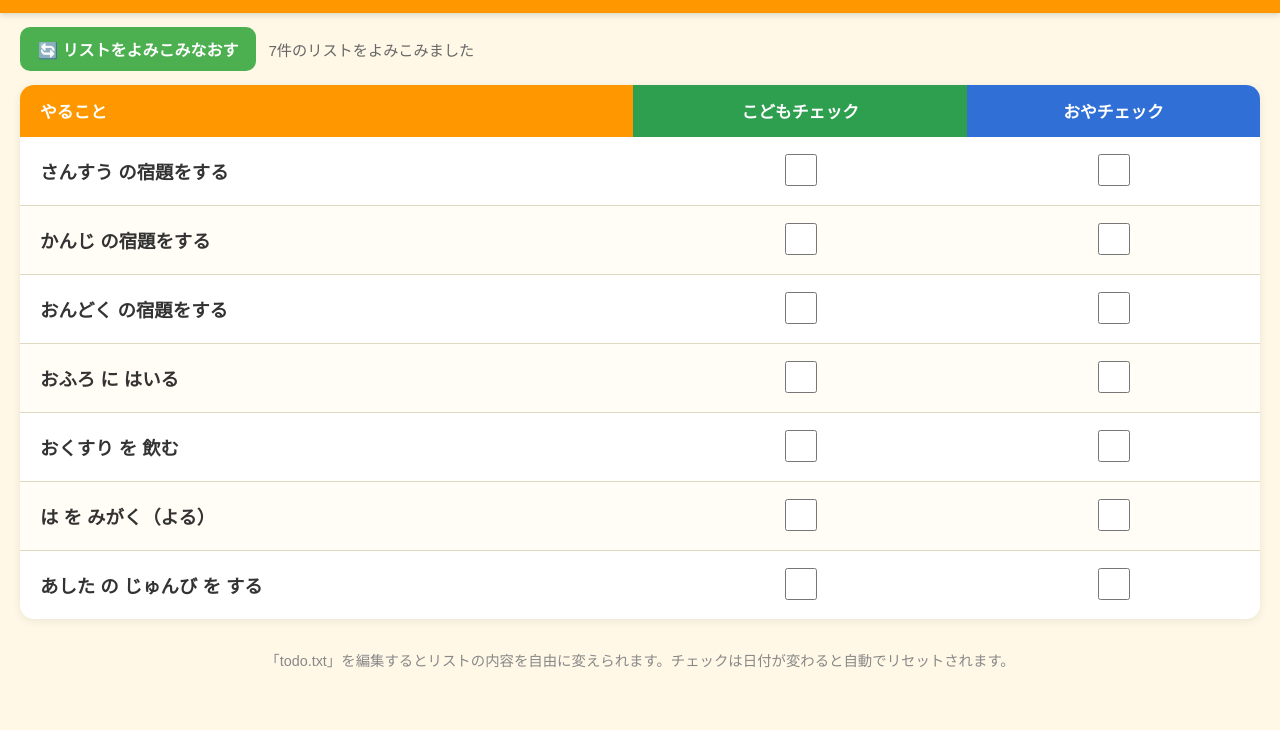
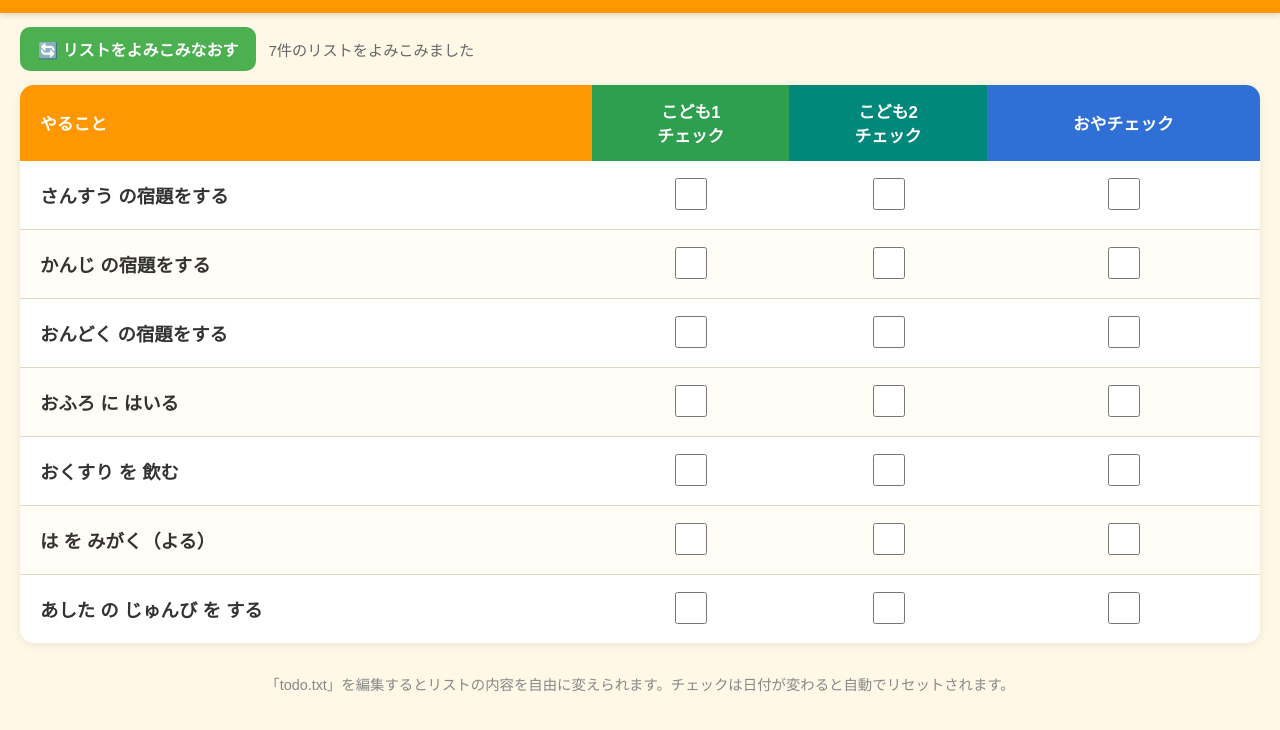
Before and after one commit to amanorox/familytodo, a plain HTML site: page index.html in a window 1280 px wide. Shown: the part 56-786 px from the top of the page. Drawn offline with Linux system fonts and the light colour scheme.

Commit message:
fix: Refactor task entry structure to support multiple child checkboxes

```diff
--- a/app.js
+++ b/app.js
@@ -109,7 +109,7 @@ function renderTable(tasks, state) {
   emptyMsg.hidden = true;
 
   tasks.forEach((task) => {
-    const entry = state[task] || { child: false, parent: false };
+    const entry = state[task] || { child1: false, child2: false, parent: false };
 
     const tr = document.createElement("tr");
 
@@ -117,13 +117,21 @@ function renderTable(tasks, state) {
     taskTd.className = "task-cell";
     taskTd.textContent = task;
 
-    const childTd = document.createElement("td");
-    childTd.className = "col-check";
-    const childCheck = document.createElement("input");
-    childCheck.type = "checkbox";
-    childCheck.className = "child-check";
-    childCheck.checked = !!entry.child;
-    childTd.appendChild(childCheck);
+    const child1Td = document.createElement("td");
+    child1Td.className = "col-check";
+    const child1Check = document.createElement("input");
+    child1Check.type = "checkbox";
+    child1Check.className = "child-check child1-check";
+    child1Check.checked = !!entry.child1;
+    child1Td.appendChild(child1Check);
+
+    const child2Td = document.createElement("td");
+    child2Td.className = "col-check";
+    const child2Check = document.createElement("input");
+    child2Check.type = "checkbox";
+    child2Check.className = "child-check child2-check";
+    child2Check.checked = !!entry.child2;
+    child2Td.appendChild(child2Check);
 
     const parentTd = document.createElement("td");
     parentTd.className = "col-check";
@@ -134,14 +142,19 @@ function renderTable(tasks, state) {
     parentTd.appendChild(parentCheck);
 
     function updateRowStyle() {
-      taskTd.classList.toggle("done", childCheck.checked);
-      tr.classList.toggle("all-done", childCheck.checked && parentCheck.checked);
+      const bothChildrenDone = child1Check.checked && child2Check.checked;
+      taskTd.classList.toggle("done", bothChildrenDone);
+      tr.classList.toggle(
+        "all-done",
+        bothChildrenDone && parentCheck.checked
+      );
     }
 
     function persist() {
       const currentState = loadTodayState();
       currentState[task] = {
-        child: childCheck.checked,
+        child1: child1Check.checked,
+        child2: child2Check.checked,
         parent: parentCheck.checked,
       };
       saveTodayState(currentState);
@@ -149,13 +162,15 @@ function renderTable(tasks, state) {
       checkAllParentDone();
     }
 
-    childCheck.addEventListener("change", persist);
+    child1Check.addEventListener("change", persist);
+    child2Check.addEventListener("change", persist);
     parentCheck.addEventListener("change", persist);
 
     updateRowStyle();
 
     tr.appendChild(taskTd);
-    tr.appendChild(childTd);
+    tr.appendChild(child1Td);
+    tr.appendChild(child2Td);
     tr.appendChild(parentTd);
     todoBody.appendChild(tr);
   });
--- a/index.html
+++ b/index.html
@@ -29,7 +29,8 @@
       <thead>
         <tr>
           <th class="col-task">やること</th>
-          <th class="col-check child">こどもチェック</th>
+          <th class="col-check child1">こども1<br>チェック</th>
+          <th class="col-check child2">こども2<br>チェック</th>
           <th class="col-check parent">おやチェック</th>
         </tr>
       </thead>
--- a/style.css
+++ b/style.css
@@ -1,5 +1,6 @@
 :root {
-  --child-color: #2e9e4f;
+  --child1-color: #2e9e4f;
+  --child2-color: #00897b;
   --parent-color: #2f6fd6;
   --bg-color: #fff8e7;
   --accent: #ff9800;
@@ -102,8 +103,12 @@ thead .col-task {
   padding-left: 20px;
 }
 
-thead .col-check.child {
-  background: var(--child-color);
+thead .col-check.child1 {
+  background: var(--child1-color);
+}
+
+thead .col-check.child2 {
+  background: var(--child2-color);
 }
 
 thead .col-check.parent {
@@ -145,7 +150,11 @@ input[type="checkbox"] {
   width: 32px;
   height: 32px;
   cursor: pointer;
-  accent-color: var(--child-color);
+  accent-color: var(--child1-color);
+}
+
+.child2-check {
+  accent-color: var(--child2-color);
 }
 
 .parent-check {
```
